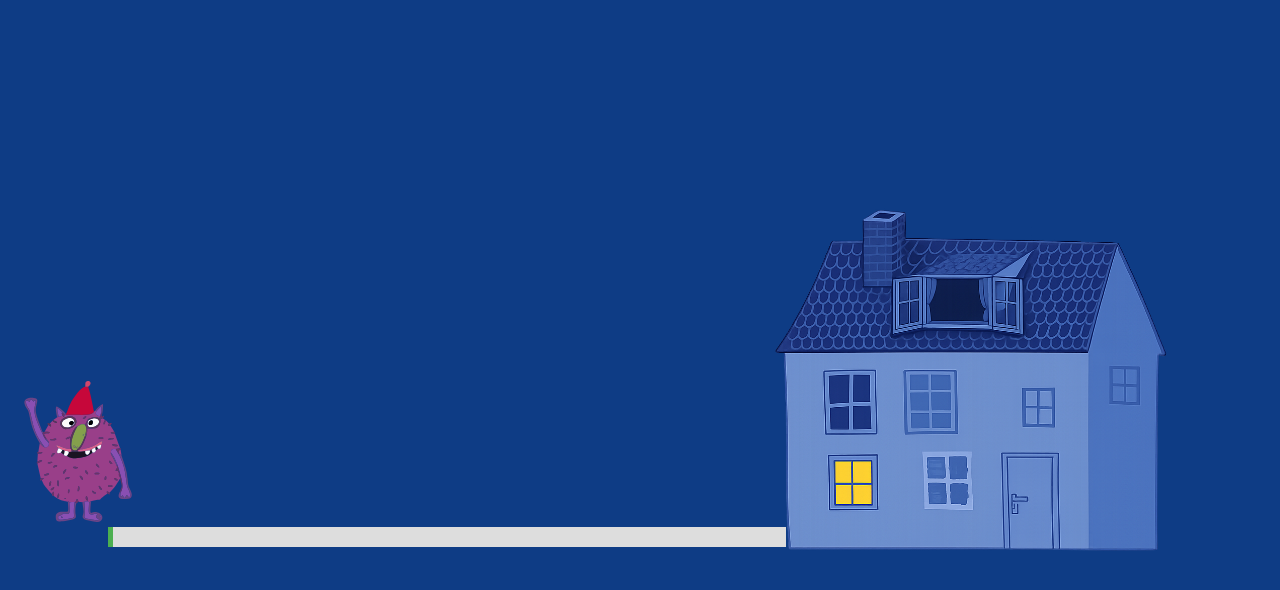
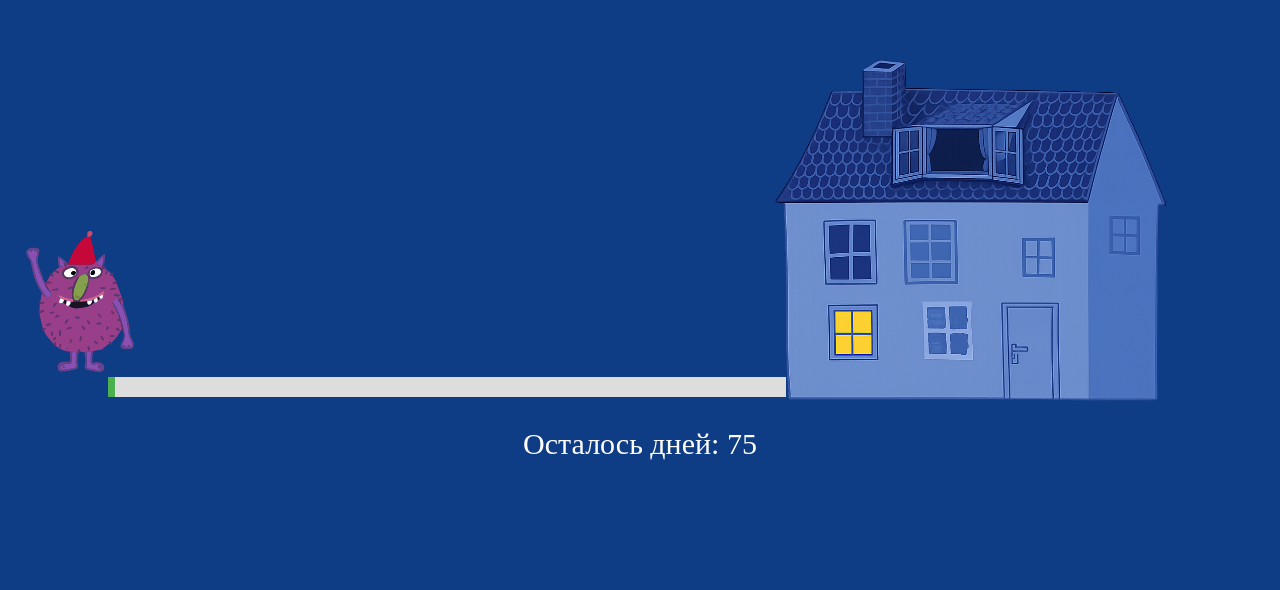
Before and after one commit to ElenaMazyrina/msk-time-left, an Angular app: page / in a window 1280 px wide. Shown: the part 106-696 px from the top of the page. Built offline with nearby package versions, Linux system fonts and the light colour scheme; a web font is replaced by a local one.

Commit message:
develop time info

```diff
--- a/src/app/progress-bar/progress-bar.css
+++ b/src/app/progress-bar/progress-bar.css
@@ -1,8 +1,8 @@
-.wrapper {
+.progress-wrapper {
   display: flex;
   justify-content: space-around;
   align-items: flex-end;
-  margin: 300px 100px;
+  margin: 150px 100px 30px 100px;
 }
 
 .progress-container {
@@ -45,3 +45,11 @@
     height: 150px;
   }
 }
+
+.text-wrapper {
+  /*display: flex;*/
+  /*flex-direction: column;*/
+  text-align: center;
+  color: white;
+  font-size: 30px;
+}
--- a/src/app/progress-bar/progress-bar.html
+++ b/src/app/progress-bar/progress-bar.html
@@ -1,4 +1,4 @@
-<div class="wrapper">
+<div class="progress-wrapper">
   <div class="progress-container">
     <div class="progress-bar" style="width: 0">
       <img class="butzer-img" src="butzer.svg" />
@@ -6,3 +6,6 @@
   </div>
   <img class="house-img" src="house.PNG" />
 </div>
+<div class="text-wrapper">
+  Осталось дней: {{ durationInDays }}
+</div>
--- a/src/app/progress-bar/progress-bar.ts
+++ b/src/app/progress-bar/progress-bar.ts
@@ -10,10 +10,10 @@ import {TimeDownCalculationService} from '../time-down-calculation-service';
 export class ProgressBar implements AfterViewInit {
   private readonly el = inject(ElementRef);
   private readonly timeDownCalculationService = inject(TimeDownCalculationService);
+  protected readonly durationInDays = this.timeDownCalculationService.getDifferenceInDays();
 
   ngAfterViewInit(): void {
     this.setProgress(this.timeDownCalculationService.getDiffInPercentage());
-    // this.setProgress(50);
   }
 
   private setProgress(percent: number): void {
--- a/src/app/time-down-calculation-service.ts
+++ b/src/app/time-down-calculation-service.ts
@@ -1,39 +1,22 @@
 import { Injectable } from '@angular/core';
-import {differenceInSeconds, format} from 'date-fns';
+import {differenceInDays, differenceInSeconds, format} from 'date-fns';
 
 @Injectable({
   providedIn: 'root',
 })
 export class TimeDownCalculationService {
   private readonly startDate = new Date(2026, 4, 19);
-  private readonly goalDate = new Date(2026, 8, 3);
+  private readonly goalDate = new Date(2026, 7, 3);
   private readonly nowDate = Date.now();
 
   public getDiffInPercentage(): number {
-    const fullDurationInDays = differenceInSeconds(this.goalDate, this.startDate);
-    const currentDurationInDays = differenceInSeconds(this.goalDate, Date.now());
-    console.log(format(this.startDate, 'yyyy.MM.dd'));
-    console.log(format(Date.now(), 'yyyy.MM.dd'));
-    console.log(fullDurationInDays);
-    console.log(currentDurationInDays);
+    const durationInSecondsFromStart = differenceInSeconds(this.goalDate, this.startDate);
+    const durationInSecondsFromNow = differenceInSeconds(this.goalDate, Date.now());
 
-    return (fullDurationInDays - currentDurationInDays) / fullDurationInDays * 100;
+    return (durationInSecondsFromStart - durationInSecondsFromNow) / durationInSecondsFromStart * 100;
   }
 
-  // const source = interval(1000).pipe(
-  //   tap(() => console.log(this.toHHMMSS(differenceInSeconds(this.goalDate, Date.now())))),
-  // );
-  // source.subscribe();
-
-
-  // private toHHMMSS(secs: number): string {
-  //   const pad = (val: number) => ('0' + val).slice(-2);
-  //   return [Math.floor(secs / 3600), Math.floor((secs % 3600) / 60), secs % 60]
-  //     .map((v) => {
-  //       console.log(v);
-  //       return pad(v);
-  //     })
-  //     .join(':');
-  // }
-
+  public getDifferenceInDays(): number {
+    return differenceInDays(this.goalDate, Date.now());
+  }
 }
```
